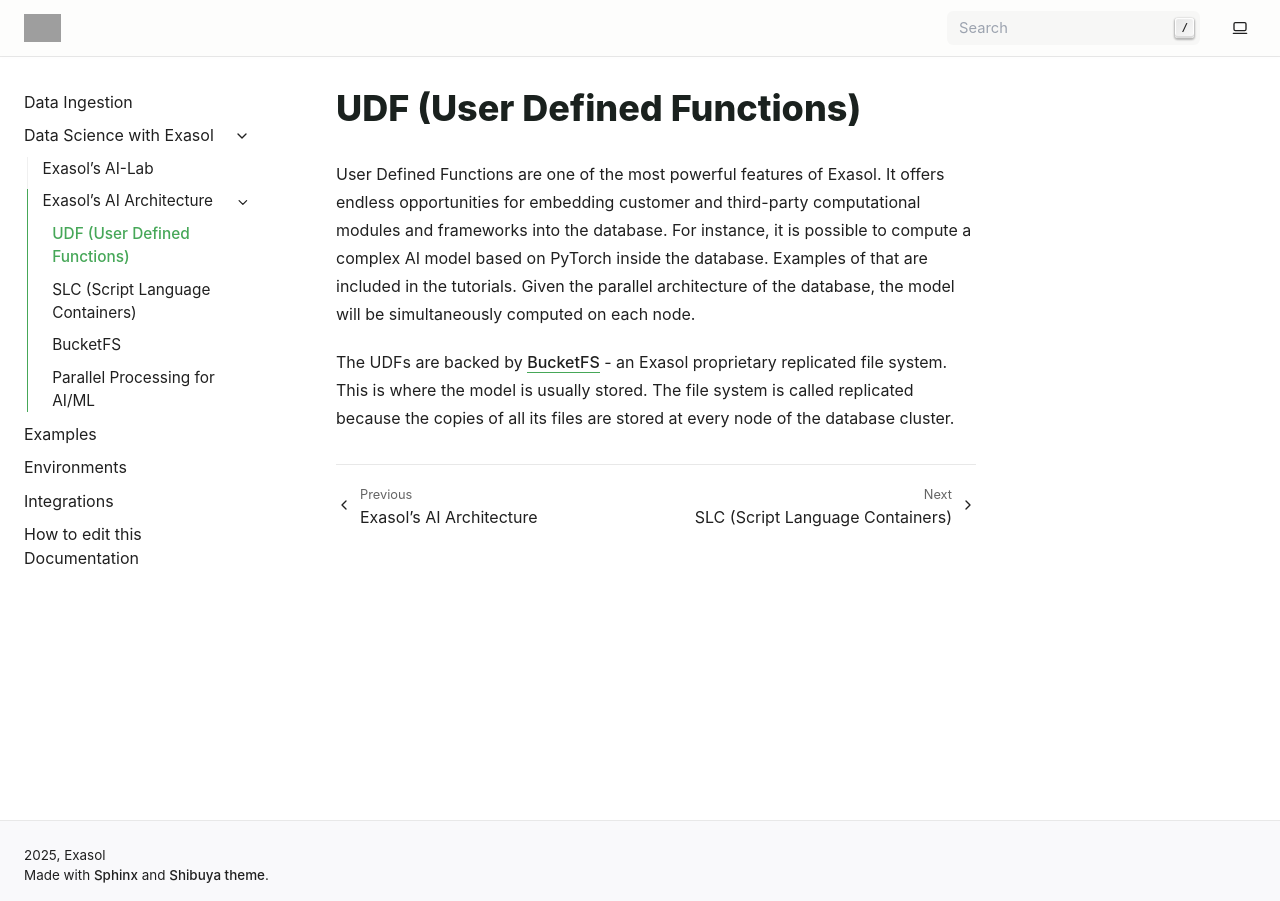
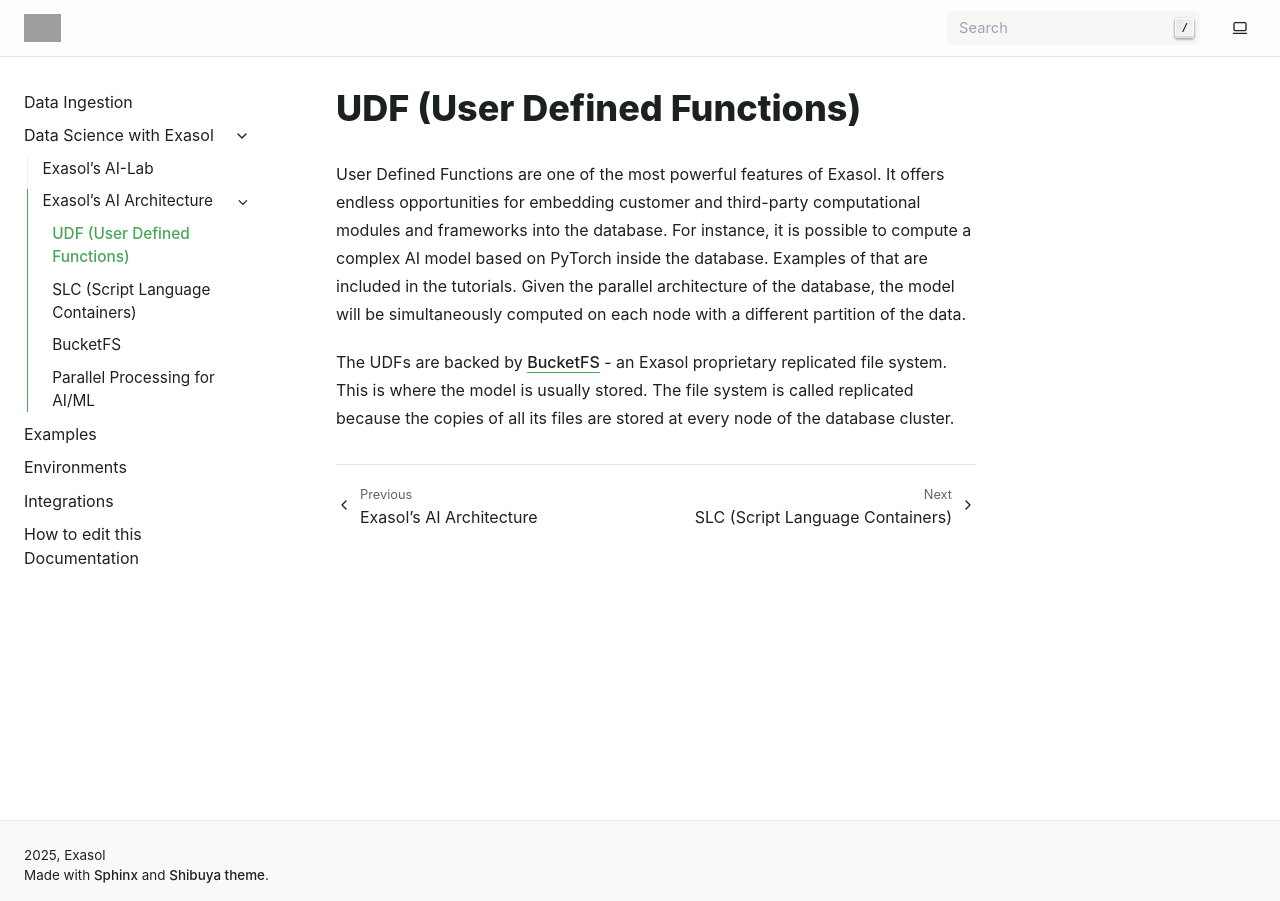
Before and after one commit to exasol/developer-documentation, a Sphinx documentation site: the page built from doc/data_science/ai_architecture/udf.rst, in a window 1280 px wide. Built offline with Sphinx 7.4.7, drawn with Linux system fonts in a browser that asks for light colours; pages that are not in the unit, such as notebooks, are missing from menus; grey boxes are pictures that could not be loaded.

Commit message:
Update doc/data_science/ai_architecture/udf.rst
Co-authored-by: Torsten Kilias <tkilias@users.noreply.github.com>

```diff
--- a/doc/data_science/ai_architecture/udf.rst
+++ b/doc/data_science/ai_architecture/udf.rst
@@ -2,6 +2,6 @@
 ========================================
 
 
-User Defined Functions are one of the most powerful features of Exasol. It offers endless opportunities for embedding customer and third-party computational modules and frameworks into the database. For instance, it is possible to compute a complex AI model based on PyTorch inside the database. Examples of that are included in the tutorials. Given the parallel architecture of the database, the model will be simultaneously computed on each node.
+User Defined Functions are one of the most powerful features of Exasol. It offers endless opportunities for embedding customer and third-party computational modules and frameworks into the database. For instance, it is possible to compute a complex AI model based on PyTorch inside the database. Examples of that are included in the tutorials. Given the parallel architecture of the database, the model will be simultaneously computed on each node with a different partition of the data.
 
 The UDFs are backed by :doc:`BucketFS <./bfs>` - an Exasol proprietary replicated file system. This is where the model is usually stored. The file system is called replicated because the copies of all its files are stored at every node of the database cluster.
```
